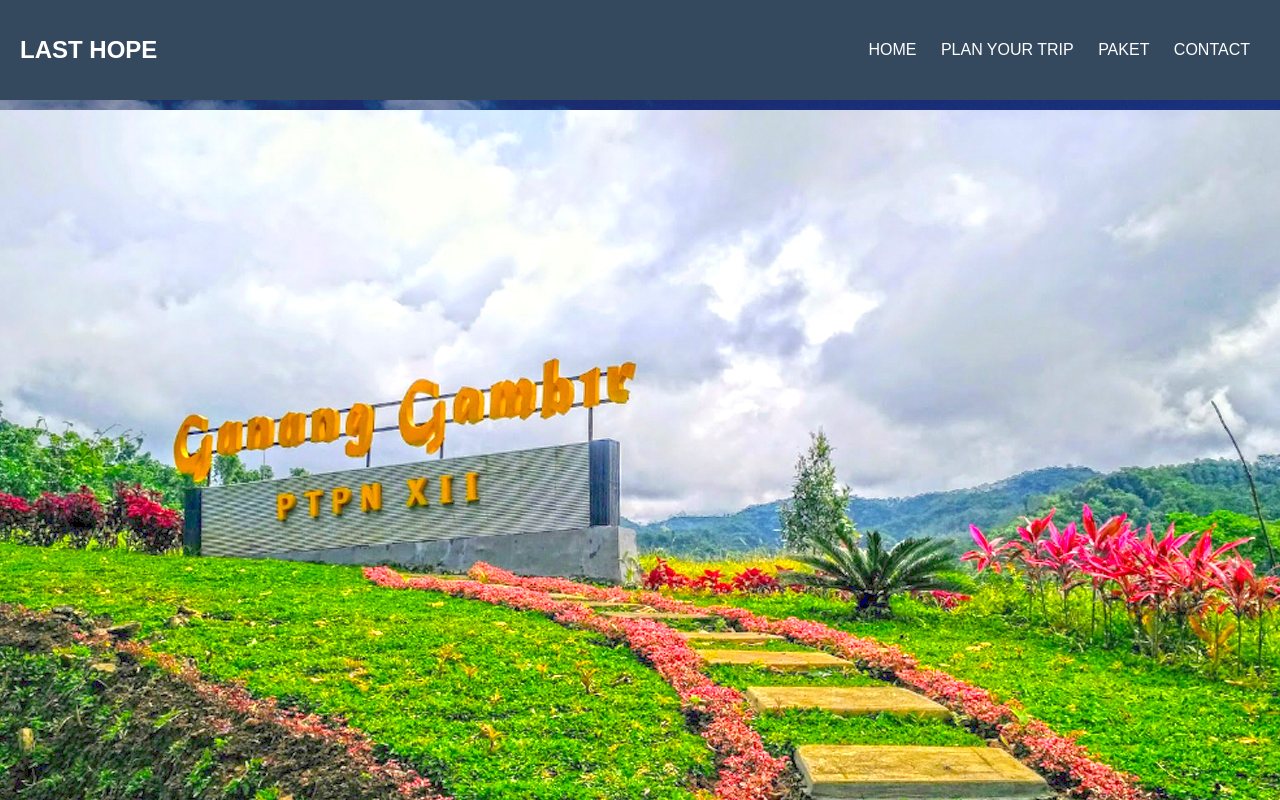
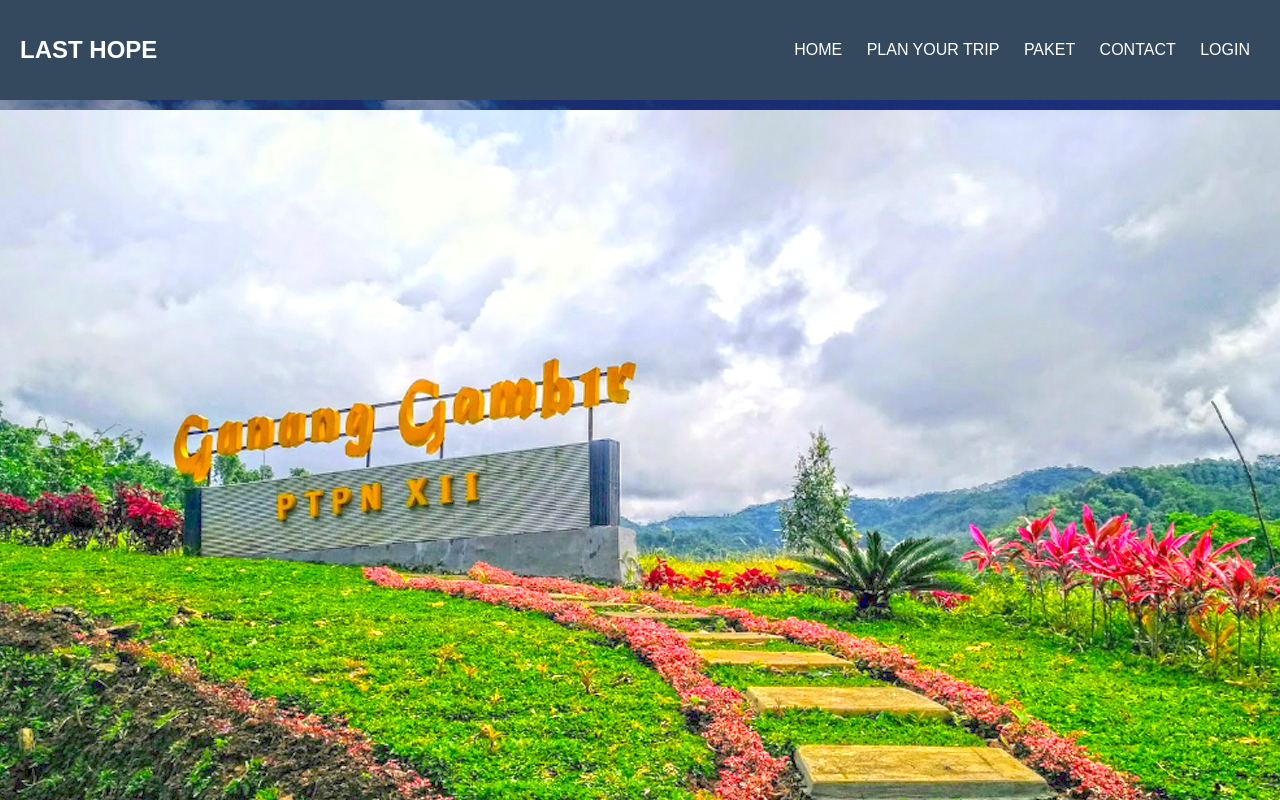
Before and after one commit to qrynaa/pweb_tourism, a plain HTML site: page index.html in a window 1280 px wide. Shown: the top 800 px of the page. Drawn offline with Linux system fonts and the light colour scheme.

Commit message:
Update index.html

```diff
--- a/index.html
+++ b/index.html
@@ -19,6 +19,7 @@
     <a href="booking.html">Plan Your Trip</a>
     <a href="Paket.html">Paket</a>
     <a href="Contact.html">Contact</a>
+    <a href="Pralogin.html">Login</a>
     <label for="chk" class="hide-menu-btn">
       <i class="fas fa-times"></i>
     </label>
```
